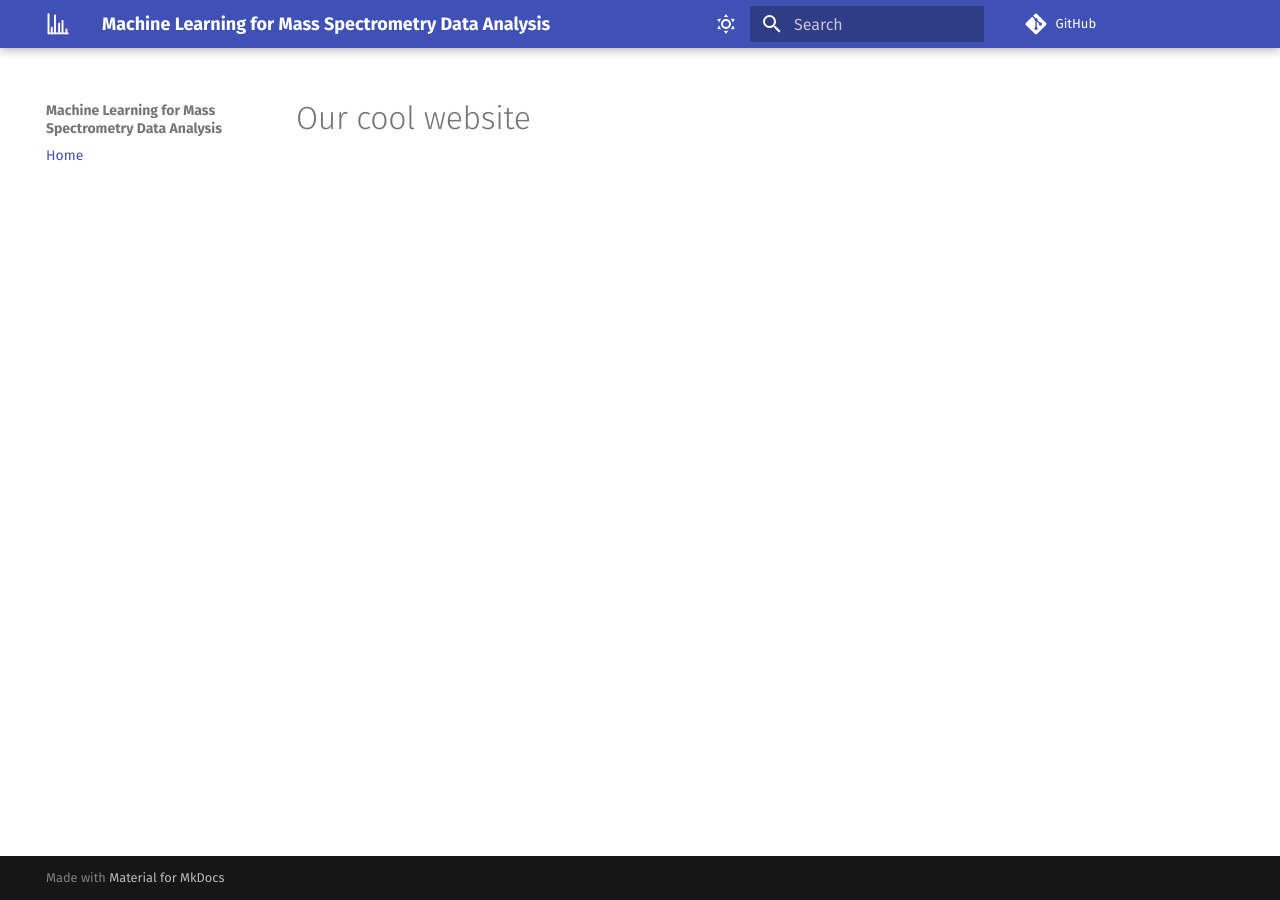
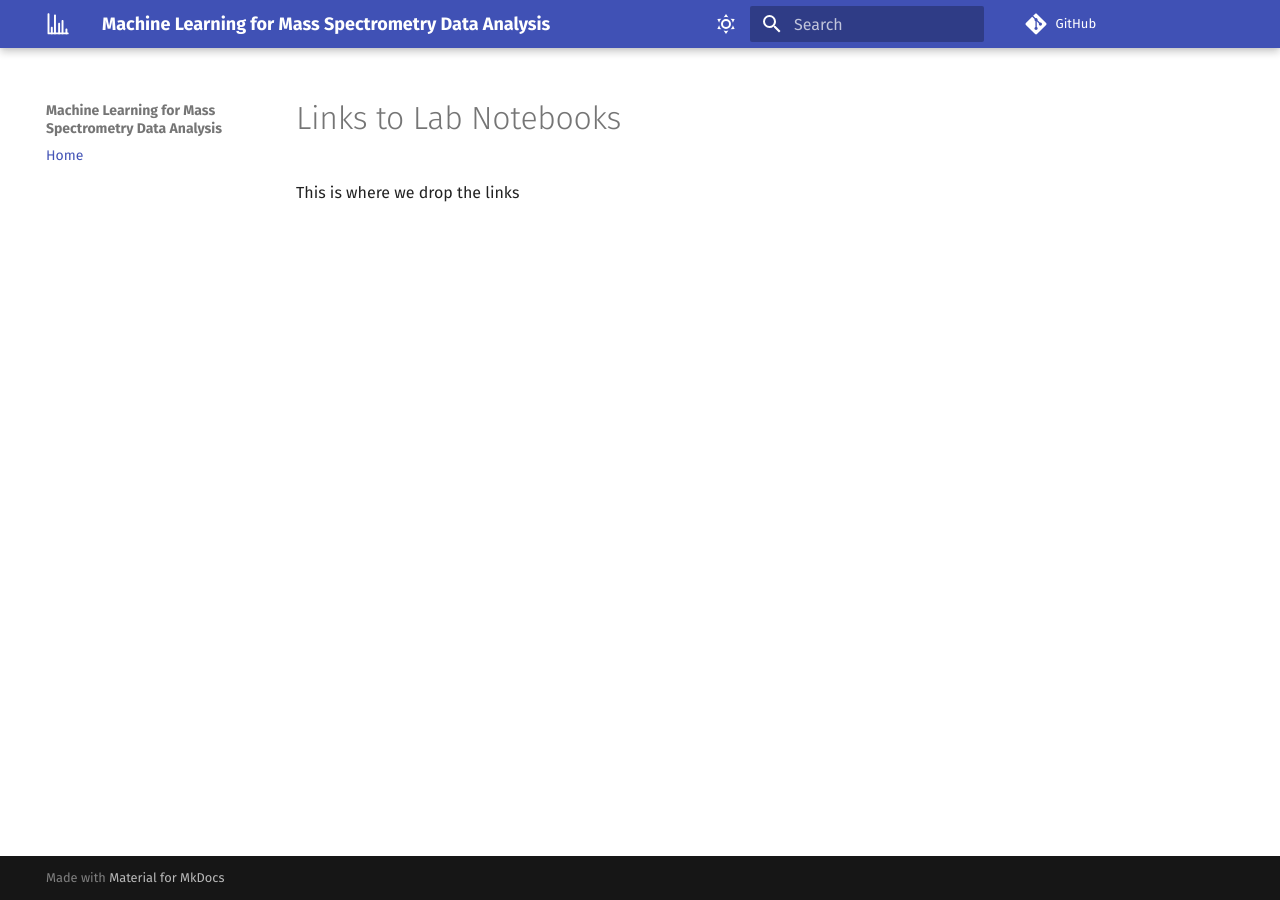
Before and after one commit to wfondrie/asms-ml-short-course, an MkDocs documentation site: the page built from docs/index.md, in a window 1280 px wide. Built offline with MkDocs 1.6.1 and Material for MkDocs 9.7.7, drawn with Linux system fonts in a browser that asks for light colours; comment, search, counter and statistics services are not loaded.

Commit message:
Updated site

```diff
--- a/docs/index.md
+++ b/docs/index.md
@@ -1 +1,3 @@
-# Our cool website
+# Links to Lab Notebooks
+
+This is where we drop the links
--- a/mkdocs.yml
+++ b/mkdocs.yml
@@ -17,6 +17,8 @@ theme:
       toggle:
         icon: material/weather-night
         name: Switch to light mode
+  features:
+    - toc.integrate
 
 extra_css:
   - stylesheets/extra.css
```
